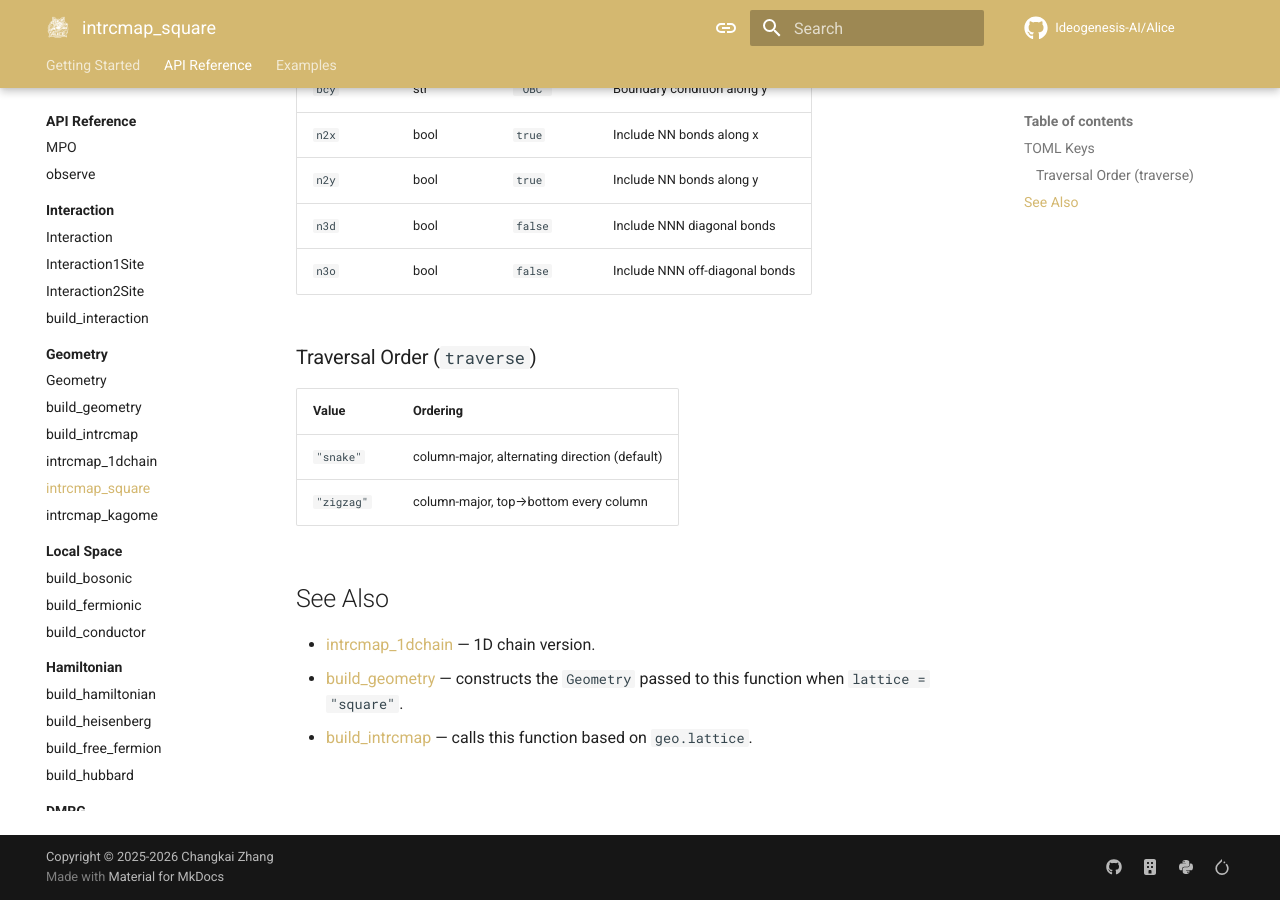
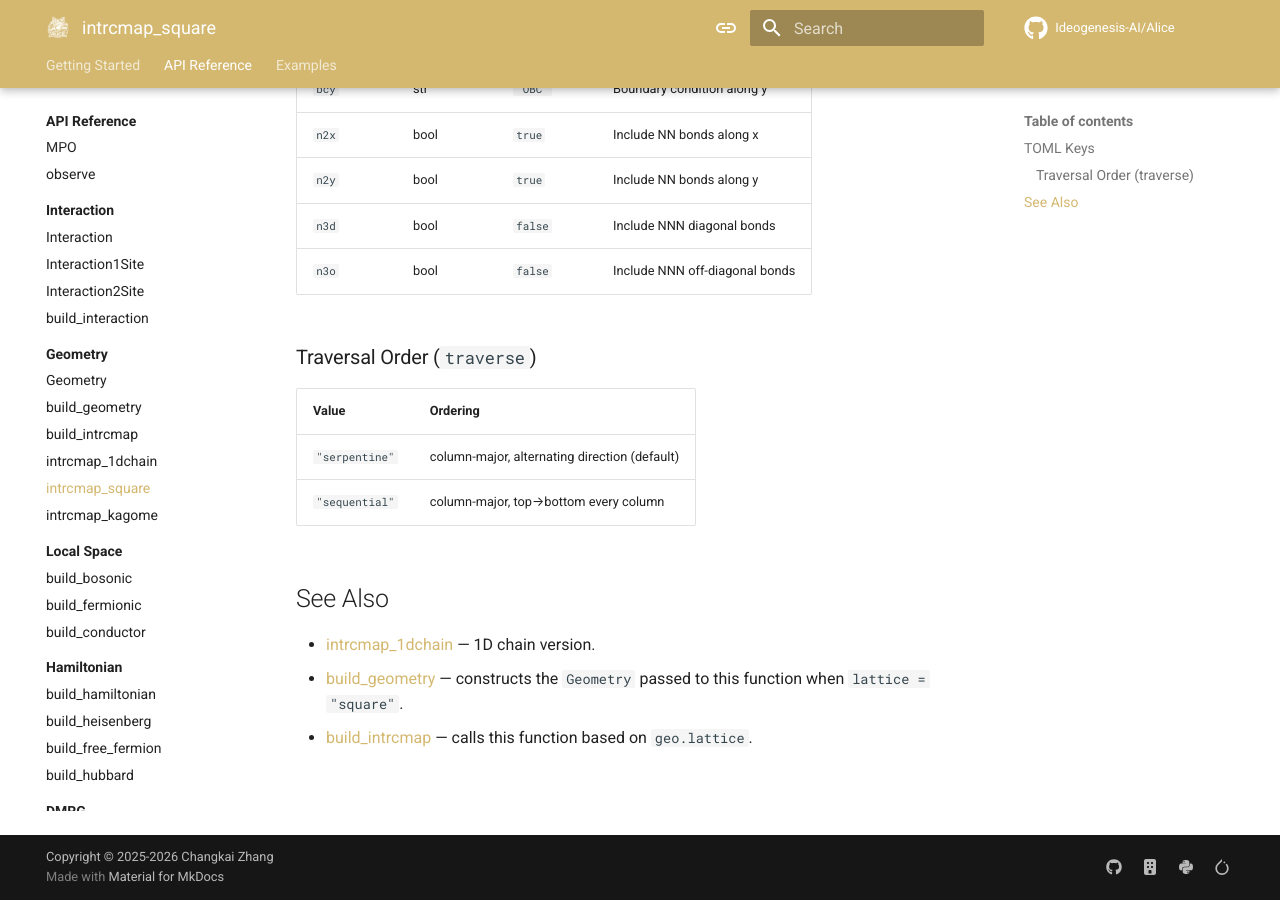
Before and after one commit to Ideogenesis-AI/Alice, an MkDocs documentation site: the page built from docs/api/geometry/intrcmap-square.md, in a window 1280 px wide and 900 px high, scrolled down 635 px. Built offline with MkDocs 1.6.1 and Material for MkDocs 9.7.7, drawn with Linux system fonts in a browser that asks for light colours; comment, search, counter and statistics services are not loaded.

Commit message:
Update documentation for traversal orders in Kagome and square lattice geometries
This commit modifies the documentation for both the Kagome and square lattice geometries, changing references from "snake" to "serpentine" and from "zigzag" to "sequential" for traversal orders. These updates ensure consistency and clarity in the documentation, aligning with recent changes in the traversal functions.

```diff
--- a/docs/api/geometry/intrcmap-square.md
+++ b/docs/api/geometry/intrcmap-square.md
@@ -25,8 +25,8 @@ Call `build_geometry(geo_cfg)` to construct a `Geometry`, then pass it here. The
 
 | Value | Ordering |
 |-------|----------|
-| `"snake"` | column-major, alternating direction (default) |
-| `"zigzag"` | column-major, top→bottom every column |
+| `"serpentine"` | column-major, alternating direction (default) |
+| `"sequential"` | column-major, top→bottom every column |
 
 ## See Also
 
```
Also changed, not shown: docs/api/geometry/intrcmap-kagome.md (+2 -2 lines).
